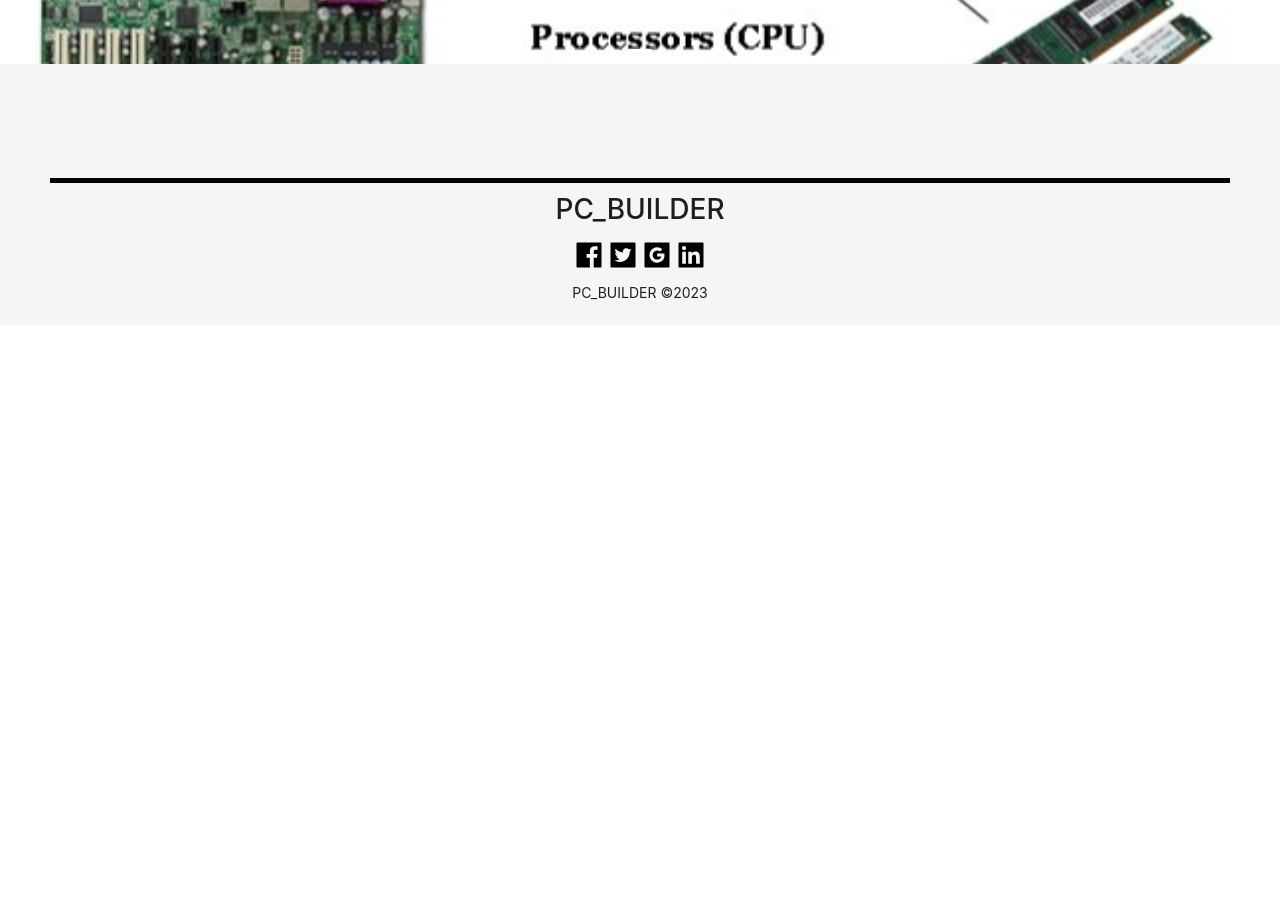
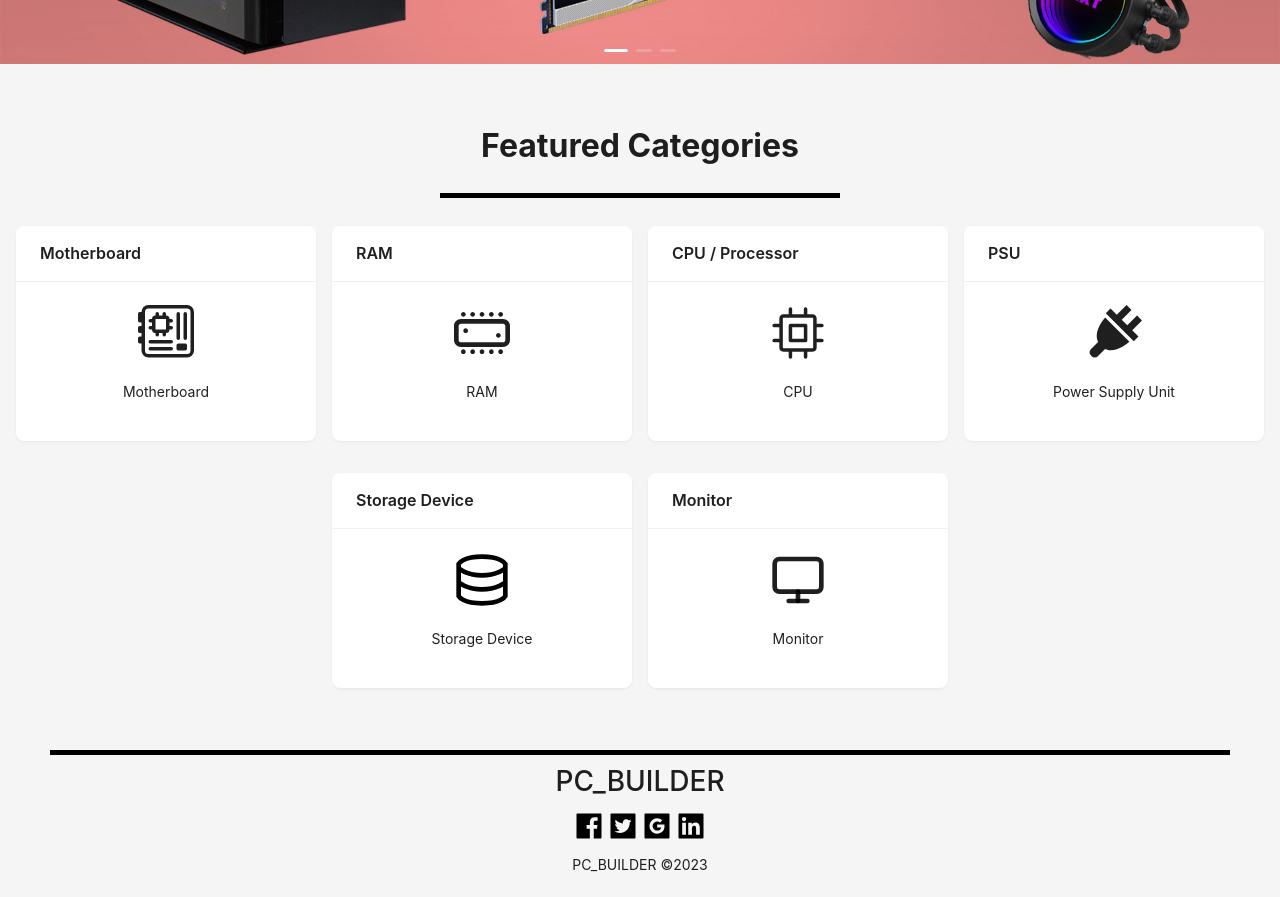
Before and after one commit to sifat18/pc-builder, a Next.js app: page / in a window 1280 px wide. Shown: the part 720-1617 px from the top of the page. Before the commit the page ends 1045 px from the top, so only its background shows below. Built offline with nearby package versions, Linux system fonts and the light colour scheme.

Commit message:
category addedd

```diff
--- a/package.json
+++ b/package.json
@@ -16,6 +16,7 @@
     "next": "13.4.12",
     "react": "18.2.0",
     "react-dom": "18.2.0",
+    "react-icons": "^4.10.1",
     "react-redux": "^8.1.1"
   }
 }
--- a/src/components/Caraosel.jsx
+++ b/src/components/Caraosel.jsx
@@ -5,11 +5,11 @@ import banner1 from "@/assets/banner1.jpg";
 import banner2 from "@/assets/banner2.jpg";
 import banner3 from "@/assets/banner3.jpg";
 
-const aspectRatio = 16 / 9; // Set your desired aspect ratio (width / height)
+const aspectRatio = 16 / 9;
 
 const imageStyle = {
   width: '100%',
-  paddingTop: `${(1 / aspectRatio) * 100}%`, // Set padding-top to maintain aspect ratio
+  paddingTop: `${(1 / aspectRatio) * 100}%`,
   position: 'relative',
 };
 
--- a/src/components/Categories.jsx
+++ b/src/components/Categories.jsx
@@ -1,8 +1,126 @@
 import React from 'react'
+import { Card, Col, Row } from 'antd';
+import { GoCpu } from 'react-icons/go';
+import { BsMotherboard } from 'react-icons/bs';
+import { CgSmartphoneRam } from 'react-icons/cg';
+import { ImPowerCord } from 'react-icons/im';
+import { GrStorage } from 'react-icons/gr';
+import { FiMonitor } from 'react-icons/fi';
+const categories=[
+    {
+    label:"Motherboard",
+    name:"Motherboard",
+    icons:<BsMotherboard style={{fontSize:"4em"}}/>,
+},
+    {
+    label:"RAM",
+    name:"RAM",
+    icons:<CgSmartphoneRam style={{fontSize:"4em"}}/>,
+},
+    {
+    label:"CPU / Processor",
+    name:"CPU",
+    icons:<GoCpu style={{fontSize:"4em"}}/>,
+},
+    {
+    label:"PSU",
+    name:"Power Supply Unit",
+    icons:<ImPowerCord style={{fontSize:"4em"}}/>,
+},
+    {
+    label:"Storage Device",
+    name:"Storage Device",
+    icons:<GrStorage style={{fontSize:"4em"}}/>,
+},
+    {
+    label:"Monitor",
+    name:"Monitor",
+    icons:<FiMonitor style={{fontSize:"4em"}}/>,
+},
+
+
+]
 
 const Categories = () => {
   return (
-    <div>Categories</div>
+    <>
+     <Row style={{margin:"2em 0.5em"}} justify="center"  gutter={[16, { xs: 8, sm: 16, md: 24, lg: 32 }]}
+      >
+        {categories.map(item=>(
+ <Col
+ className="gutter-row"
+
+
+>
+<Card
+title={item?.label}
+bordered={false}
+style={{
+width: 300,
+}}
+>
+<p style={{textAlign:"center"}}>{item?.icons}</p>
+<p  style={{textAlign:"center"}}>{item?.name}</p>
+{/* <p>Card content</p> */}
+</Card>
+</Col>
+        ))}
+
+
+      {/* <Col
+        span={6}
+        xs={{
+          order: 2,
+        }}
+        sm={{
+          order: 1,
+        }}
+        md={{
+          order: 4,
+        }}
+        lg={{
+          order: 3,
+        }}
+      >
+        2 col-order-responsive
+      </Col>
+      <Col
+        span={6}
+        xs={{
+          order: 3,
+        }}
+        sm={{
+          order: 4,
+        }}
+        md={{
+          order: 2,
+        }}
+        lg={{
+          order: 1,
+        }}
+      >
+        3 col-order-responsive
+      </Col>
+      <Col
+        span={6}
+        xs={{
+          order: 4,
+        }}
+        sm={{
+          order: 3,
+        }}
+        md={{
+          order: 1,
+        }}
+        lg={{
+          order: 2,
+        }}
+      >
+        4 col-order-responsive
+      </Col> */}
+    </Row>
+
+    </>
   )
 }
 
--- a/src/pages/404.js
+++ b/src/pages/404.js
@@ -4,7 +4,7 @@ import React from 'react'
 const ErrorPage = () => {
     const router =useRouter()
 
-    setTimeout(()=>{router.push('/')},3000)
+    setTimeout(()=>{router.push('/')},2000)
   return (
     <div>404</div>
   )
--- a/src/pages/index.js
+++ b/src/pages/index.js
@@ -2,6 +2,7 @@ import RootLayout from '@/components/RootLayout'
 import Head from 'next/head'
 // import RootLayout from './../components/RootLayout';
 import CarouselComponent from './../components/Caraosel';
+import Categories from '@/components/Categories';
 
 
 export default function Home() {
@@ -14,6 +15,9 @@ export default function Home() {
         <link rel="icon" href="/favicon.ico" />
       </Head>
       <CarouselComponent/>
+      <h2 style={{textAlign:'center',marginTop:"2em ",fontSize:'2rem',fontWeight:'700',}}>Featured Categories</h2>
+      <div style={{margin:"2em auto",height:"5px",fontWeight:'700', background: "#000",width:'25rem'}}></div>
+      <Categories/>
     </>
   )
 }
```
Also changed, not shown: 1 other file (tests, documents, lock files or other folders).
